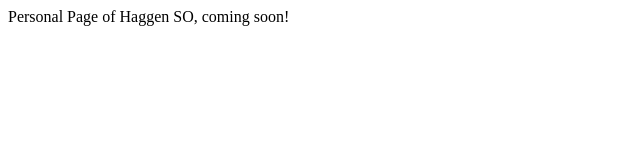
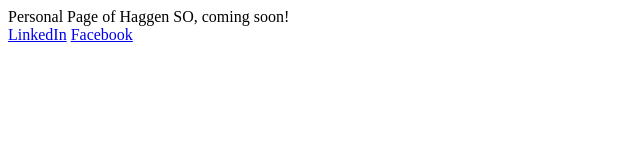
Before and after one commit to haggenso/haggenso.github.io, a plain HTML site: page index.html in a window 1280 px wide. Shown: the whole page, without its empty margins (0-640 px from the left). Drawn offline with Linux system fonts and the light colour scheme.

Commit message:
Update index.html

```diff
--- a/index.html
+++ b/index.html
@@ -7,6 +7,8 @@
     <title>Haggen SO</title>
 </head>
 <body>
-    Personal Page of Haggen SO, coming soon!
+    Personal Page of Haggen SO, coming soon!<BR/>
+    <A HREF="https://www.linkedin.com/in/haggenso/">LinkedIn</A>
+    <A HREF="https://www.facebook.com/haggenso">Facebook</A>
 </body>
 </html>
```
